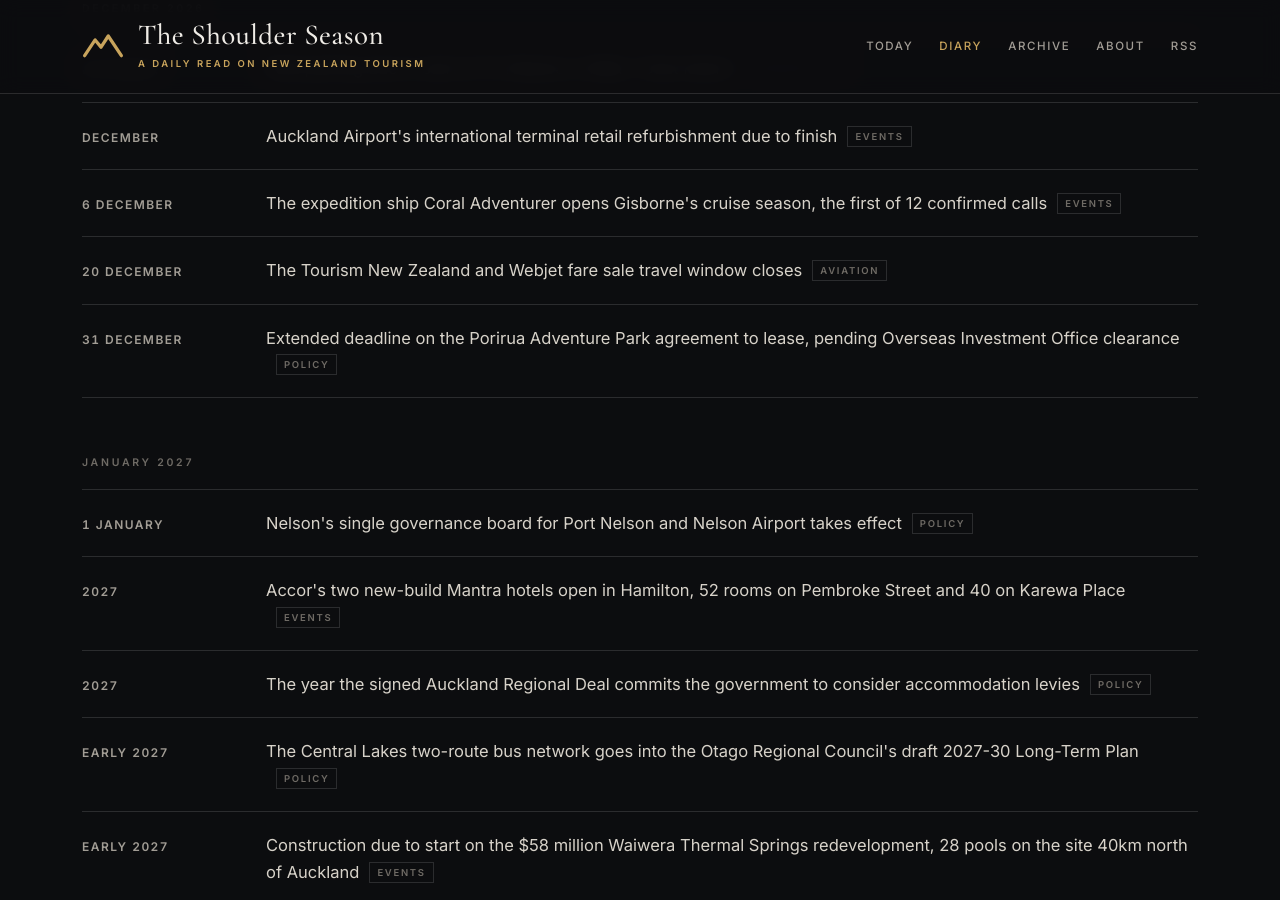
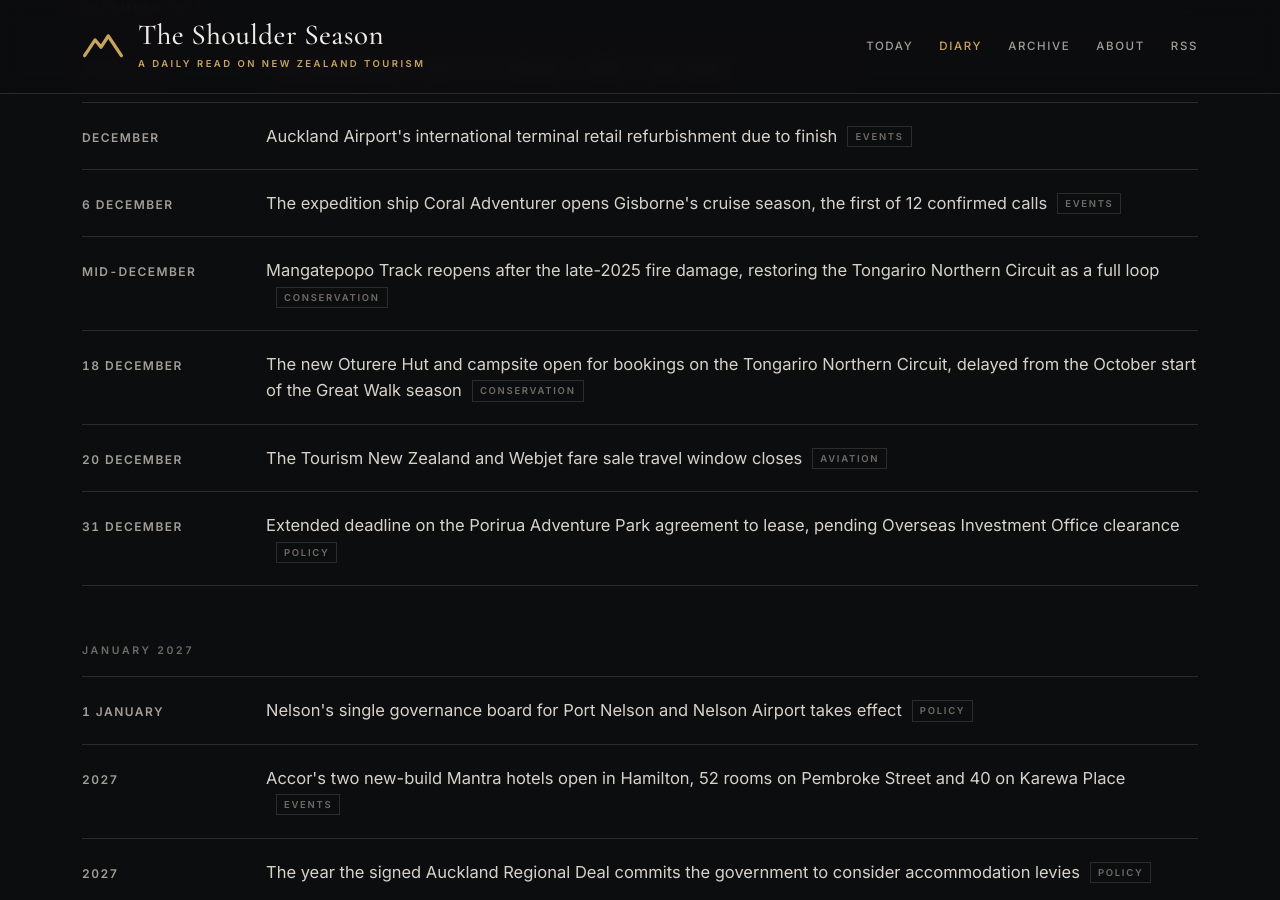
Before and after one commit to CTOverlord/shoulder-season, a Jekyll site: the page built from diary.html, in a window 1280 px wide and 900 px high, scrolled down 3427 px. Built offline with Jekyll 4.4.1, drawn with Linux system fonts in a browser that asks for light colours; some of the changed text lies outside the part shown.

Commit message:
The Shoulder Season: 8 September 2026 briefing

```diff
--- a/_data/diary.yml
+++ b/_data/diary.yml
@@ -519,3 +519,17 @@
   display: 10-12 September
   text: Snow Machine, Coronet Peak, The Remarkables and Queenstown
   tag: Events
+
+- date: 2026-12-15
+  display: Mid-December
+  text: Mangatepopo Track reopens after the late-2025 fire damage, restoring the Tongariro Northern Circuit as a full loop
+  tag: Conservation
+
+- date: 2026-12-18
+  text: The new Oturere Hut and campsite open for bookings on the Tongariro Northern Circuit, delayed from the October start of the Great Walk season
+  tag: Conservation
+
+- date: 2027-10-01
+  display: Late 2027
+  text: Auckland Airport switches international processing so security screening comes before passport control, with construction running to 2029
+  tag: Aviation
```
Also changed, not shown: _posts/2026-09-08-five-million-six-campaigns-quiet-months.md (added, +97 -0 lines).
